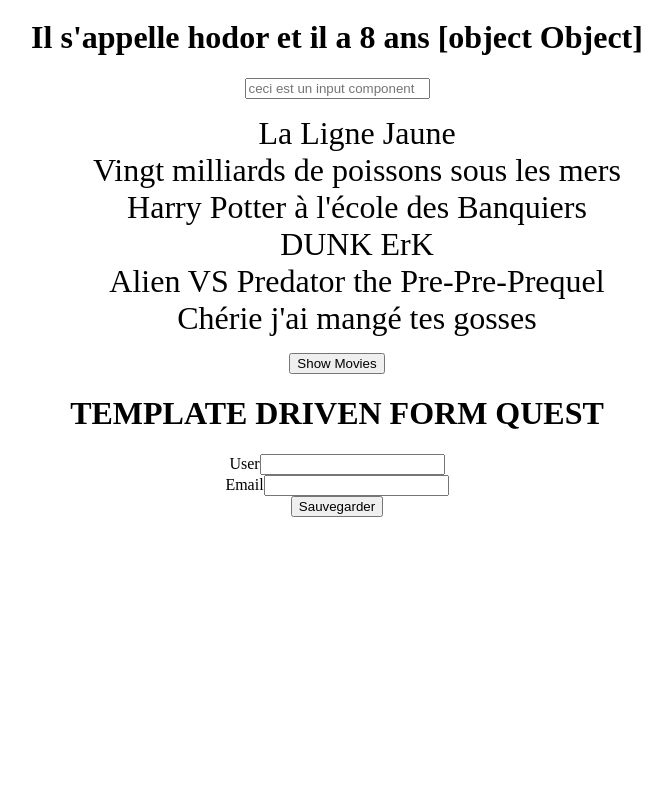
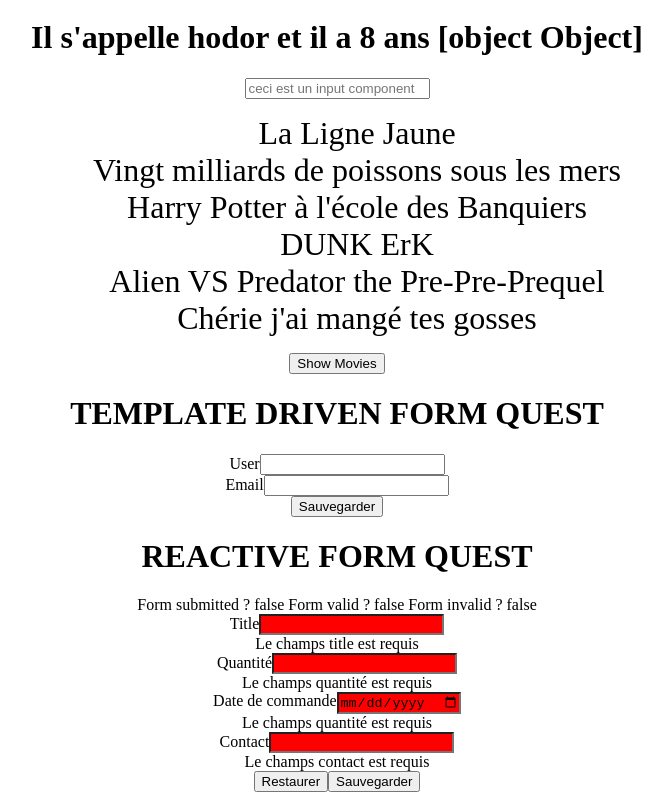
Before and after one commit to ballysharnal/projectAngulh, an Angular app: page /sign-up in a window 1280 px wide. Shown: the part 236-1036 px from the top of the page, without its empty margins (303-975 px from the left). Before the commit the page ends 800 px from the top, so only its background shows below. Built offline with nearby package versions, Linux system fonts and the light colour scheme.

Commit message:
second deployment

```diff
--- a/src/app/app.component.html
+++ b/src/app/app.component.html
@@ -6,5 +6,9 @@
 <!--<app-menu></app-menu>-->
 <app-sign-up></app-sign-up>
 
+<h1>REACTIVE FORM QUEST</h1>
+
+<app-reactive-form></app-reactive-form>
+
 
     <!--<app-reactive-form></app-reactive-form>-->
```
